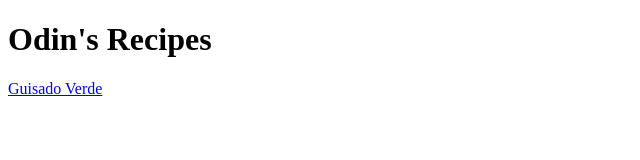
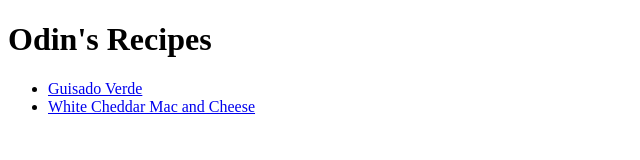
Before and after one commit to marcosbotello/odin-recipes, a plain HTML site: page index.html in a window 1280 px wide. Shown: the whole page, without its empty margins (0-640 px from the left). Drawn offline with Linux system fonts and the light colour scheme.

Commit message:
Added the white cheddar mac and cheese recipe.

```diff
--- a/index.html
+++ b/index.html
@@ -6,6 +6,9 @@
     </head>
     <body>
         <h1>Odin's Recipes</h1>
-        <a href="./recipes/guisado.html">Guisado Verde</a>
+        <ul>
+            <li><a href="./recipes/guisado.html">Guisado Verde</a></li>
+            <li><a href="./recipes/white-cheddar-mac-and-cheese.html">White Cheddar Mac and Cheese</a></li>
+        </ul>
     </body>
 </html>
```
